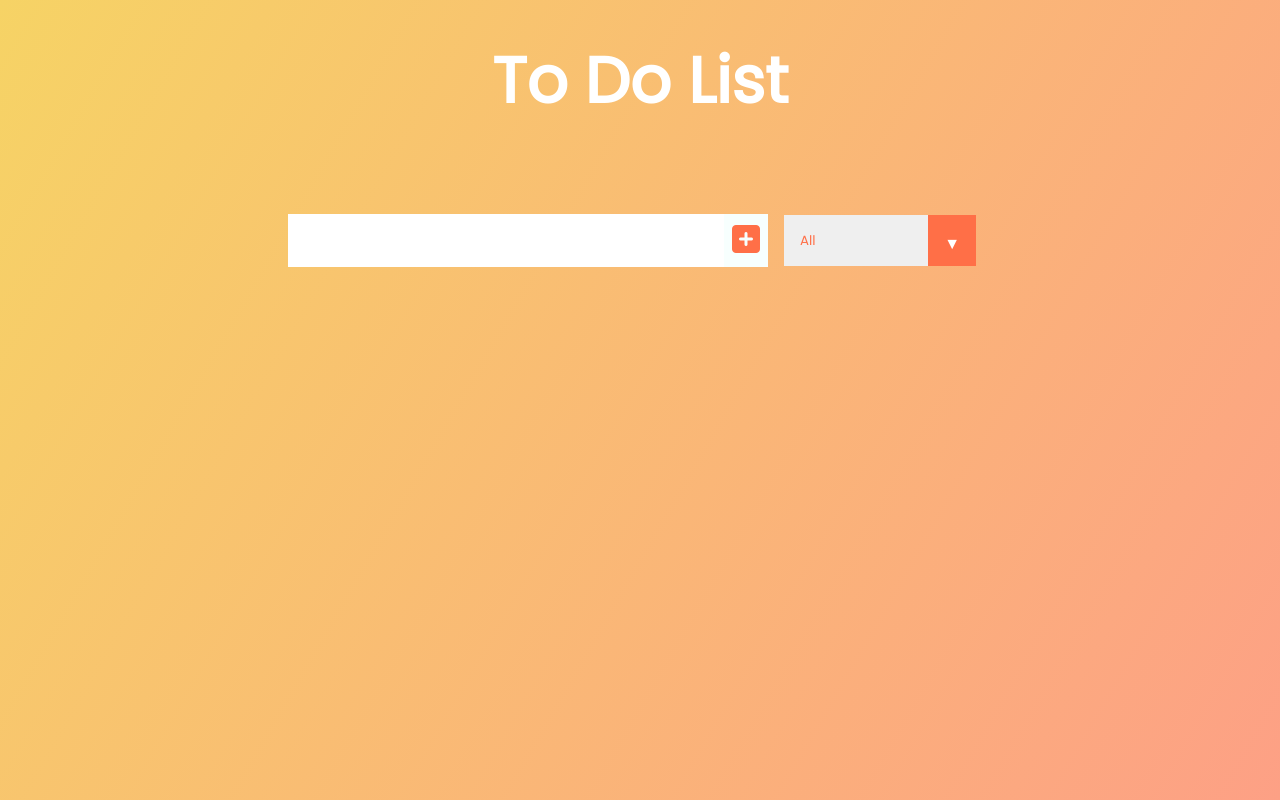
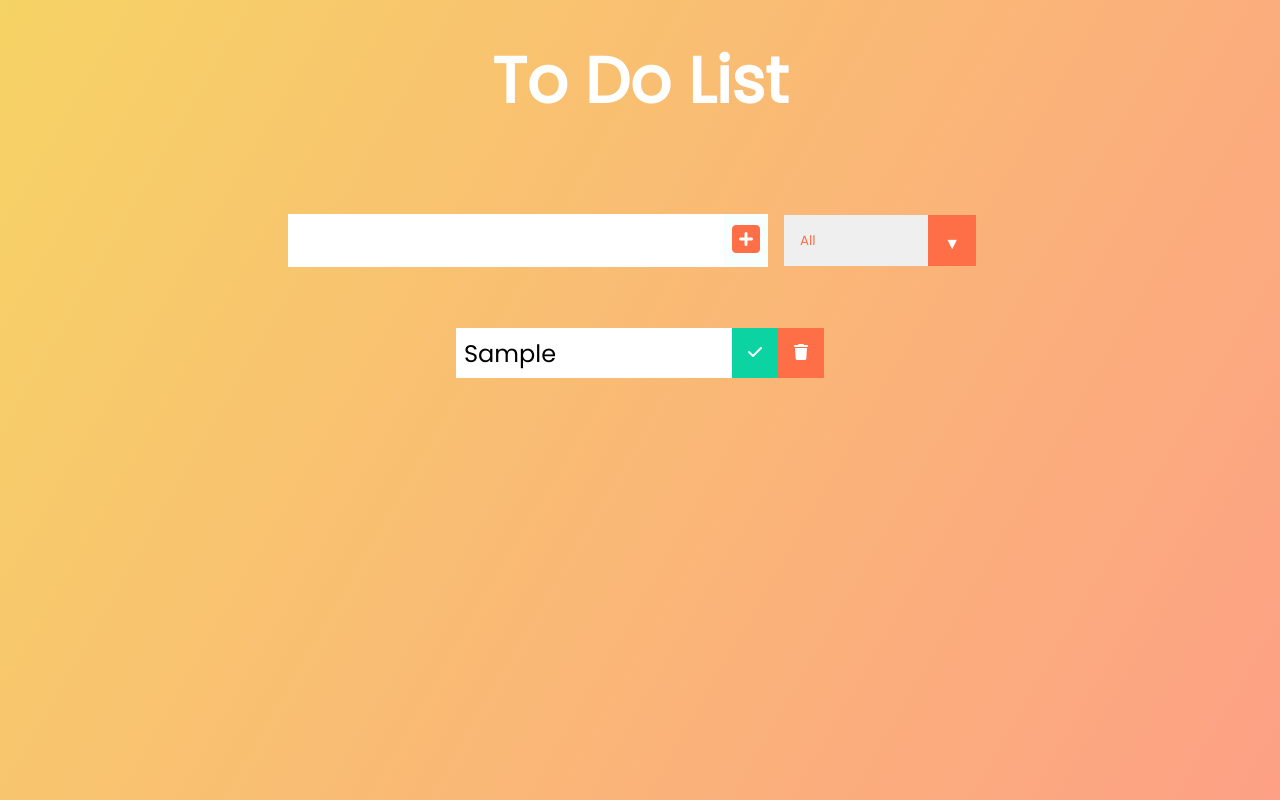
Before and after one commit to farid95g/todo-app, a React (Create React App) app: page / in a window 1280 px wide. Both pictures are taken after typing "Sample" into the empty fields and a click on the button 746 px from the left and 240 px from the top of the page. Built offline with nearby package versions, Linux system fonts and the light colour scheme.

Commit message:
rendering todos dynamically

```diff
--- a/src/App.js
+++ b/src/App.js
@@ -1,6 +1,5 @@
 import React, { useState } from 'react';
 import './App.css';
-// Importing components
 import Form from "./components/Form";
 import TodoList from './components/TodoList';
 
@@ -11,7 +10,7 @@ function App() {
   return (
     <div className="App">
       <header>
-        <h1>To Do List { newTodoText }</h1>
+        <h1>To Do List</h1>
       </header>
       <Form
         newTodoText={newTodoText}
@@ -19,7 +18,7 @@ function App() {
         todos={todos}
         setTodos={setTodos}
       />
-      <TodoList />
+      <TodoList todos={todos} />
     </div>
   );
 }
--- /dev/null
+++ b/src/components/Todo.jsx
@@ -0,0 +1,19 @@
+import React from 'react';
+
+const Todo = ({
+  text
+}) => {
+  return (
+    <div className="todo">
+      <li className="todo-item">{text}</li>
+      <button className="complete-btn">
+        <i className="fas fa-check"></i>
+      </button>
+      <button className="trash-btn">
+        <i className="fas fa-trash"></i>
+      </button>
+    </div>
+  );
+}
+
+export default Todo;
--- a/src/components/TodoList.jsx
+++ b/src/components/TodoList.jsx
@@ -1,9 +1,16 @@
 import React from 'react';
+import Todo from './Todo';
 
-const TodoList = () => {
+const TodoList = ({
+  todos
+}) => {
   return (
     <div className="todo-container">
-      <ul className="todo-list"></ul>
+      <ul className="todo-list">
+        {todos.map(todo => (
+          <Todo text={todo.text} key={todo.id} />
+        ))}
+      </ul>
     </div>
   );
 }
```
